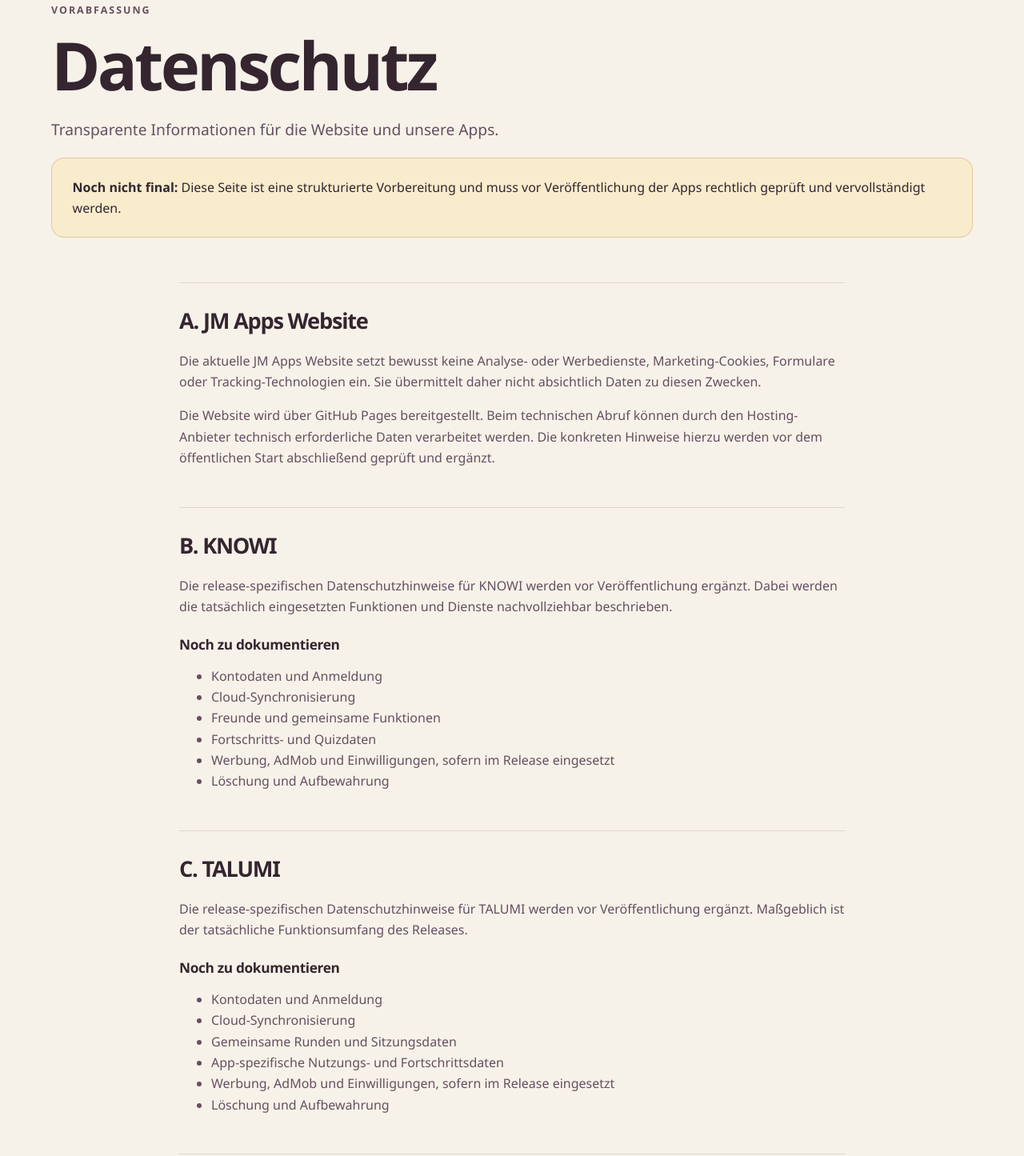
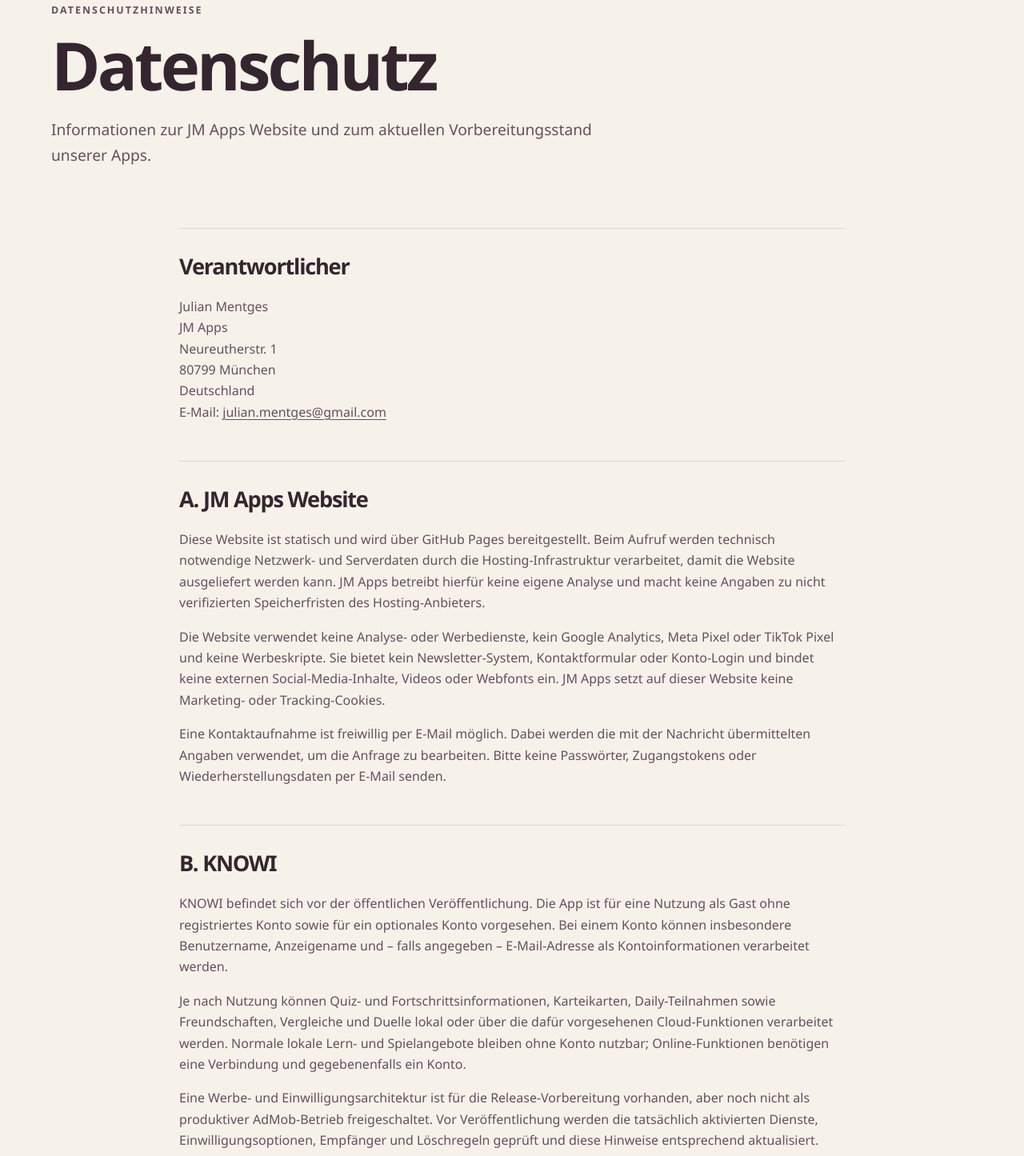
Before and after one commit to Mantschuri/jm-apps-web, a plain HTML site: page privacy/index.html in a window 1280 px wide. Shown: the part 150-1595 px from the top of the page at 80% size. Drawn offline with Linux system fonts and the light colour scheme.

Commit message:
Add JM Apps public contact information

```diff
--- a/assets/css/styles.css
+++ b/assets/css/styles.css
@@ -111,6 +111,8 @@
 .legal-content h2 { font-size: 1.7rem; }
 .legal-content h3 { margin-top: 1.6rem; margin-bottom: .45rem; font-size: 1.08rem; letter-spacing: -.02em; }
 .legal-content p, .legal-content li { color: var(--plum-soft); }
+.legal-content a, .page-hero a { text-decoration-thickness: .08em; text-underline-offset: .18em; }
+.contact-details { color: var(--plum-soft); font-style: normal; }
 .placeholder-list { padding: 0; list-style: none; }
 .placeholder-list li { margin: .65rem 0; padding: .85rem 1rem; border: 1px dashed var(--mauve); border-radius: .8rem; background: var(--paper); }
 
--- a/privacy/index.html
+++ b/privacy/index.html
@@ -1,12 +1,10 @@
-<!doctype html><html lang="de"><head><meta charset="utf-8"><meta name="viewport" content="width=device-width, initial-scale=1"><title>Datenschutz – JM Apps</title><meta name="description" content="Vorläufige Informationen zum Datenschutz auf der JM Apps Website und in den Apps KNOWI und TALUMI."><link rel="canonical" href="https://jm-apps.de/privacy/"><meta property="og:title" content="Datenschutz – JM Apps"><meta property="og:description" content="Datenschutzhinweise für Website, KNOWI und TALUMI in Vorbereitung."><meta property="og:type" content="website"><meta property="og:url" content="https://jm-apps.de/privacy/"><link rel="icon" href="../assets/images/favicon.svg" type="image/svg+xml"><link rel="stylesheet" href="../assets/css/styles.css"><script src="../assets/js/main.js" defer></script></head><body>
+<!doctype html><html lang="de"><head><meta charset="utf-8"><meta name="viewport" content="width=device-width, initial-scale=1"><title>Datenschutz – JM Apps</title><meta name="description" content="Datenschutzhinweise für die JM Apps Website sowie Informationen zu KNOWI und TALUMI."><link rel="canonical" href="https://jm-apps.de/privacy/"><meta property="og:title" content="Datenschutz – JM Apps"><meta property="og:description" content="Datenschutzhinweise für die JM Apps Website, KNOWI und TALUMI."><meta property="og:type" content="website"><meta property="og:url" content="https://jm-apps.de/privacy/"><link rel="icon" href="../assets/images/favicon.svg" type="image/svg+xml"><link rel="stylesheet" href="../assets/css/styles.css"><script src="../assets/js/main.js" defer></script></head><body>
 <a class="skip-link" href="#main">Zum Inhalt</a><header class="site-header"><nav class="nav shell" aria-label="Hauptnavigation"><a class="brand" href="../"><span class="brand-mark" aria-hidden="true">JM</span>JM Apps</a><button class="menu-button" type="button" aria-expanded="false" aria-controls="nav-links">Menü</button><ul class="nav-links" id="nav-links"><li><a href="../#apps">Apps</a></li><li><a href="../support/">Support</a></li><li><a href="./" aria-current="page">Datenschutz</a></li><li><a href="../imprint/">Impressum</a></li></ul></nav></header>
-<main id="main"><section class="page-hero"><div class="shell"><p class="eyebrow">Vorabfassung</p><h1>Datenschutz</h1><p class="lead">Transparente Informationen für die Website und unsere Apps.</p><div class="notice"><strong>Noch nicht final:</strong> Diese Seite ist eine strukturierte Vorbereitung und muss vor Veröffentlichung der Apps rechtlich geprüft und vervollständigt werden.</div></div></section><div class="shell legal-content">
-<!-- TODO LEGAL: Replace this pre-release structure with reviewed website privacy information before launch. -->
-<section><h2>A. JM Apps Website</h2><p>Die aktuelle JM Apps Website setzt bewusst keine Analyse- oder Werbedienste, Marketing-Cookies, Formulare oder Tracking-Technologien ein. Sie übermittelt daher nicht absichtlich Daten zu diesen Zwecken.</p><p>Die Website wird über GitHub Pages bereitgestellt. Beim technischen Abruf können durch den Hosting-Anbieter technisch erforderliche Daten verarbeitet werden. Die konkreten Hinweise hierzu werden vor dem öffentlichen Start abschließend geprüft und ergänzt.</p></section>
-<!-- TODO LEGAL: Complete against the actual KNOWI release and services. -->
-<section><h2>B. KNOWI</h2><p>Die release-spezifischen Datenschutzhinweise für KNOWI werden vor Veröffentlichung ergänzt. Dabei werden die tatsächlich eingesetzten Funktionen und Dienste nachvollziehbar beschrieben.</p><h3>Noch zu dokumentieren</h3><ul><li>Kontodaten und Anmeldung</li><li>Cloud-Synchronisierung</li><li>Freunde und gemeinsame Funktionen</li><li>Fortschritts- und Quizdaten</li><li>Werbung, AdMob und Einwilligungen, sofern im Release eingesetzt</li><li>Löschung und Aufbewahrung</li></ul></section>
-<!-- TODO LEGAL: Complete against the actual TALUMI release and services. -->
-<section><h2>C. TALUMI</h2><p>Die release-spezifischen Datenschutzhinweise für TALUMI werden vor Veröffentlichung ergänzt. Maßgeblich ist der tatsächliche Funktionsumfang des Releases.</p><h3>Noch zu dokumentieren</h3><ul><li>Kontodaten und Anmeldung</li><li>Cloud-Synchronisierung</li><li>Gemeinsame Runden und Sitzungsdaten</li><li>App-spezifische Nutzungs- und Fortschrittsdaten</li><li>Werbung, AdMob und Einwilligungen, sofern im Release eingesetzt</li><li>Löschung und Aufbewahrung</li></ul></section>
-<!-- TODO LEGAL: Add the verified controller details and privacy contact. -->
-<section><h2>Verantwortliche Stelle &amp; Kontakt</h2><p>Die vollständigen Angaben zur verantwortlichen Stelle und ein Datenschutzkontakt werden zusammen mit dem Impressum vor dem öffentlichen Start ergänzt.</p></section>
+<main id="main"><section class="page-hero"><div class="shell"><p class="eyebrow">Datenschutzhinweise</p><h1>Datenschutz</h1><p class="lead">Informationen zur JM Apps Website und zum aktuellen Vorbereitungsstand unserer Apps.</p></div></section><div class="shell legal-content">
+<section><h2>Verantwortlicher</h2><address class="contact-details">Julian Mentges<br>JM Apps<br>Neureutherstr. 1<br>80799 München<br>Deutschland</address><p>E-Mail: <a href="mailto:julian.mentges@gmail.com">julian.mentges@gmail.com</a></p></section>
+<section><h2>A. JM Apps Website</h2><p>Diese Website ist statisch und wird über GitHub Pages bereitgestellt. Beim Aufruf werden technisch notwendige Netzwerk- und Serverdaten durch die Hosting-Infrastruktur verarbeitet, damit die Website ausgeliefert werden kann. JM Apps betreibt hierfür keine eigene Analyse und macht keine Angaben zu nicht verifizierten Speicherfristen des Hosting-Anbieters.</p><p>Die Website verwendet keine Analyse- oder Werbedienste, kein Google Analytics, Meta Pixel oder TikTok Pixel und keine Werbeskripte. Sie bietet kein Newsletter-System, Kontaktformular oder Konto-Login und bindet keine externen Social-Media-Inhalte, Videos oder Webfonts ein. JM Apps setzt auf dieser Website keine Marketing- oder Tracking-Cookies.</p><p>Eine Kontaktaufnahme ist freiwillig per E-Mail möglich. Dabei werden die mit der Nachricht übermittelten Angaben verwendet, um die Anfrage zu bearbeiten. Bitte keine Passwörter, Zugangstokens oder Wiederherstellungsdaten per E-Mail senden.</p></section>
+<!-- TODO RELEASE/LEGAL: Review against the actual KNOWI store build and enabled services before publication. -->
+<section><h2>B. KNOWI</h2><p>KNOWI befindet sich vor der öffentlichen Veröffentlichung. Die App ist für eine Nutzung als Gast ohne registriertes Konto sowie für ein optionales Konto vorgesehen. Bei einem Konto können insbesondere Benutzername, Anzeigename und – falls angegeben – E-Mail-Adresse als Kontoinformationen verarbeitet werden.</p><p>Je nach Nutzung können Quiz- und Fortschrittsinformationen, Karteikarten, Daily-Teilnahmen sowie Freundschaften, Vergleiche und Duelle lokal oder über die dafür vorgesehenen Cloud-Funktionen verarbeitet werden. Normale lokale Lern- und Spielangebote bleiben ohne Konto nutzbar; Online-Funktionen benötigen eine Verbindung und gegebenenfalls ein Konto.</p><p>Eine Werbe- und Einwilligungsarchitektur ist für die Release-Vorbereitung vorhanden, aber noch nicht als produktiver AdMob-Betrieb freigeschaltet. Vor Veröffentlichung werden die tatsächlich aktivierten Dienste, Einwilligungsoptionen, Empfänger und Löschregeln geprüft und diese Hinweise entsprechend aktualisiert.</p></section>
+<!-- TODO RELEASE/LEGAL: Review against the actual TALUMI store build and enabled services before publication. -->
+<section><h2>C. TALUMI</h2><p>TALUMI befindet sich vor der öffentlichen Veröffentlichung. Lokales Gastspiel funktioniert ohne registriertes Konto. Ein optionales Konto und Freundschaften verwenden die gemeinsame JM Apps Kontoinfrastruktur; eigene TALUMI Sitzungs- und Einstellungsdaten bleiben vom KNOWI Produktbereich getrennt.</p><p>Bei Talumi Together werden für gemeinsame Runden vorübergehend Raum- und Sitzungsinformationen verarbeitet. Dazu können Raumcode, Teilnehmernamen, aktuelle Auswahlen und die für eine Wiederverbindung erforderlichen Zugangsinformationen gehören. Eigene Begriffe für „Gruppe &amp; Party“ sind auf die jeweilige Sitzung beschränkt. Geheime Spielbegriffe sind nicht als dauerhafte persönliche Historie vorgesehen.</p><p>Persönliche Gesprächsantworten werden standardmäßig nicht erfasst oder dauerhaft gespeichert; gesprochene Antworten werden nicht gesammelt. Vor Veröffentlichung werden der tatsächliche Release-Umfang, aktivierte Dienste und die zugehörigen Datenschutzhinweise abschließend geprüft.</p></section>
 </div></main><footer class="site-footer"><div class="footer-inner shell"><div><a class="brand" href="../"><span class="brand-mark" aria-hidden="true">JM</span>JM Apps</a><div class="footer-meta">© <span data-current-year>2026</span> JM Apps</div></div><ul class="footer-links"><li><a href="../#apps">Apps</a></li><li><a href="../support/">Support</a></li><li><a href="./">Datenschutz</a></li><li><a href="../imprint/">Impressum</a></li></ul></div></footer></body></html>
```
Also changed, not shown: imprint/index.html (+2 -2 lines), knowi/index.html (+1 -1 lines), support/index.html (+1 -1 lines), talumi/index.html (+1 -1 lines), 2 other files.
